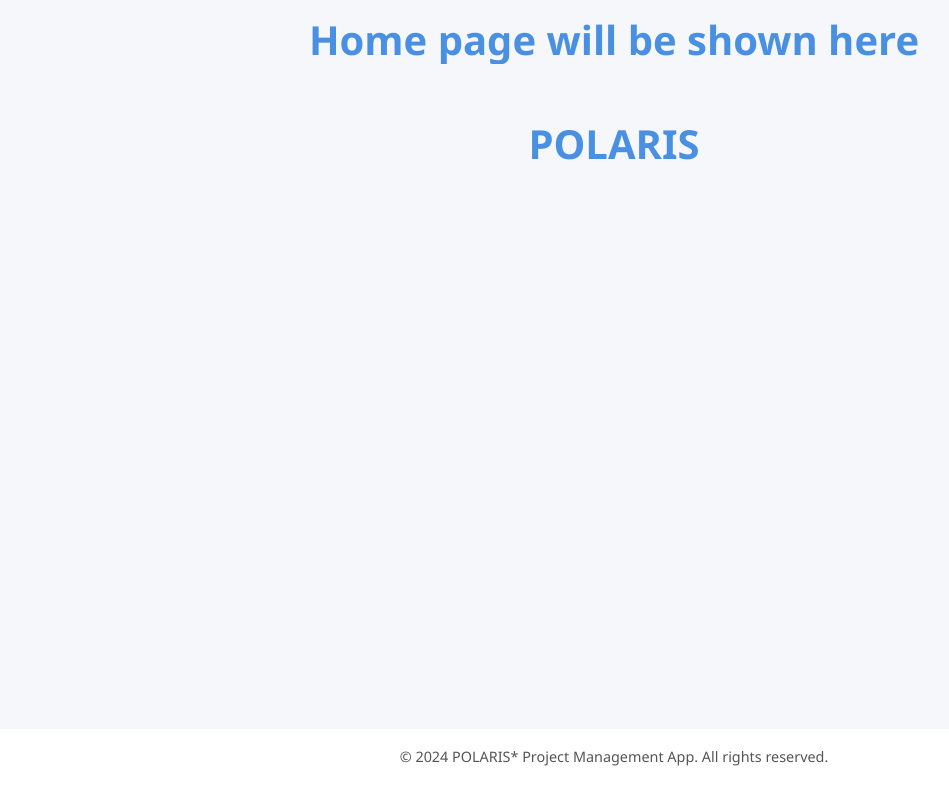
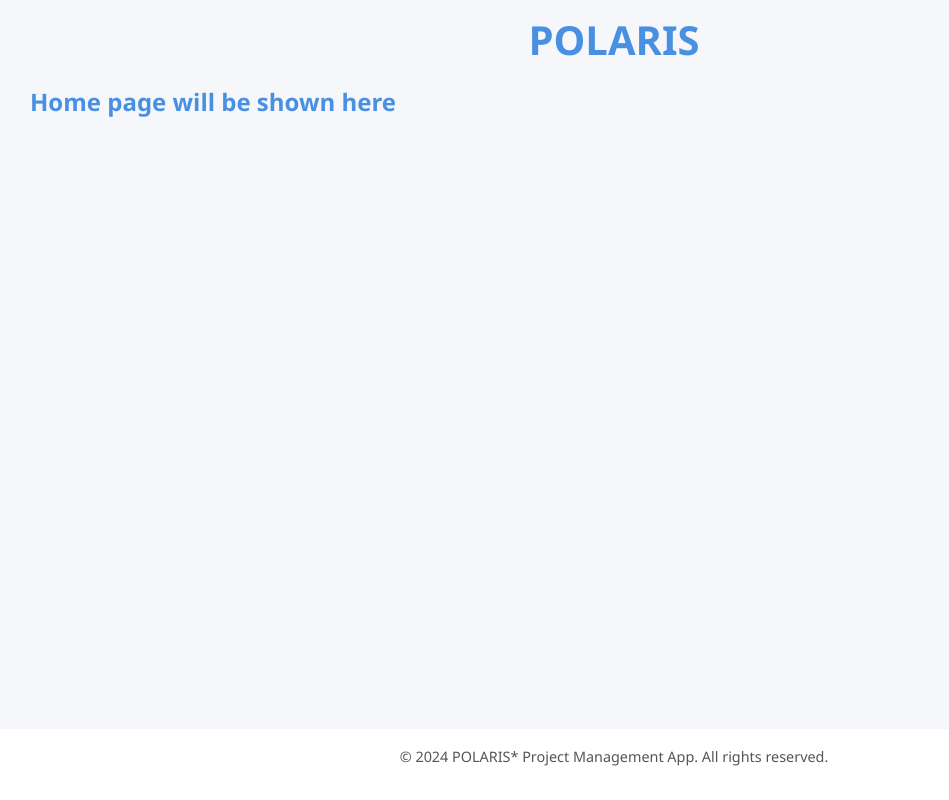
Before and after one commit to BenSwDev/PolarisApp, a website: page public/index.html in a window 1280 px wide. Shown: the whole page, without its empty margins (26-975 px from the left). Drawn offline with Linux system fonts and the light colour scheme; no server answers.

Commit message:
first commit

```diff
--- a/public/index.html
+++ b/public/index.html
@@ -30,14 +30,14 @@
 </nav>
 
 <!-- Home Page Section for Logged Out Users -->
-<section id="homePageSection" class="content-section hidden">
-    <div class="container">
-        <h1>Home page will be shown here</h1>
-    </div>
-</section>
 
 <div class="container">
     <h1 class="text-center">POLARIS</h1>
+
+    <!-- Home Page Section for Logged Out Users -->
+    <section id="homePageSection" class="content-section hidden">
+            <h1>Home page will be shown here</h1>
+    </section>
 
     <!-- Main Section Starts -->
     <section id="mainSection" class="main-section content-section">
```
